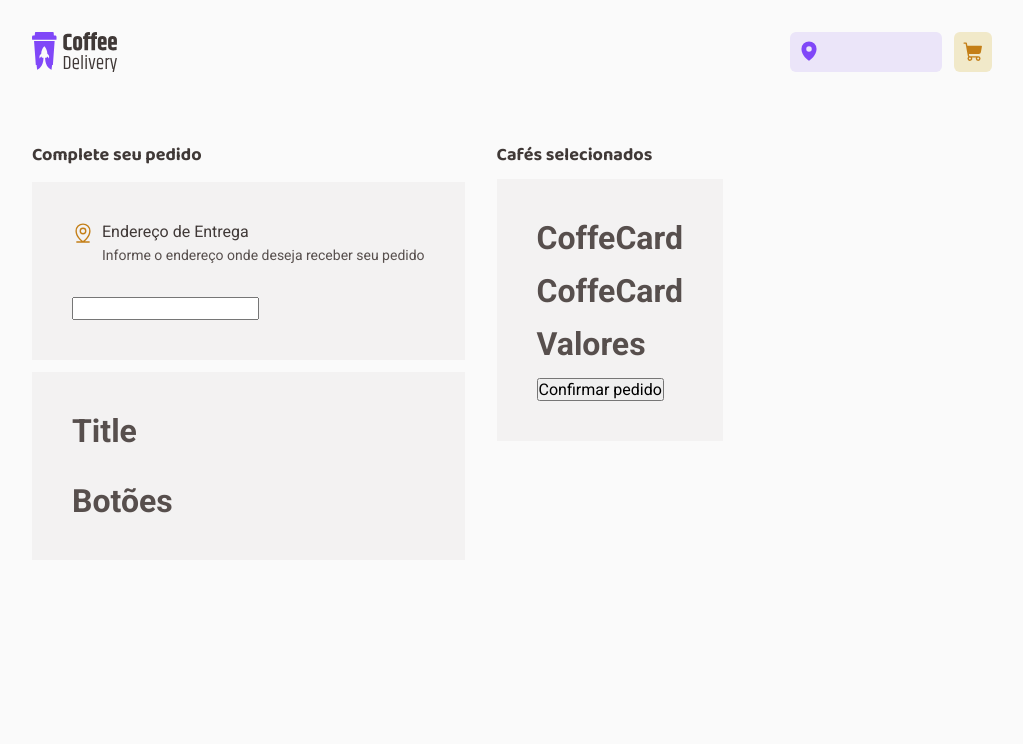
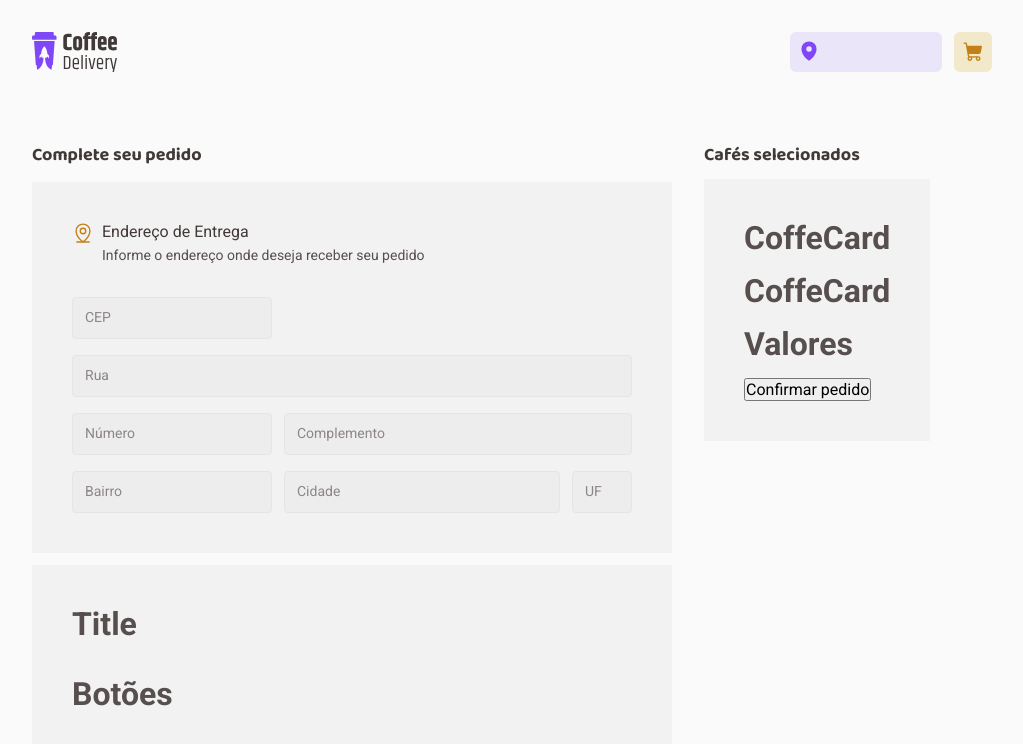
Before and after one commit to jlima004/Desafio-02-reactjs, a React (Vite) app: page /checkout in a window 1280 px wide. Shown: the top 744 px of the page, without its empty margins (128-1151 px from the left). Built offline with nearby package versions, Linux system fonts and the light colour scheme.

Commit message:
Componente AddressForm criado

```diff
--- a/package.json
+++ b/package.json
@@ -10,11 +10,14 @@
     "preview": "vite preview"
   },
   "dependencies": {
+    "@hookform/resolvers": "^3.1.1",
     "@phosphor-icons/react": "^2.0.10",
     "react": "^18.2.0",
     "react-dom": "^18.2.0",
+    "react-hook-form": "^7.45.2",
     "react-router-dom": "^6.14.2",
-    "styled-components": "^6.0.5"
+    "styled-components": "^6.0.5",
+    "zod": "^3.21.4"
   },
   "devDependencies": {
     "@rocketseat/eslint-config": "^2.1.0",
--- /dev/null
+++ b/src/pages/checkout/components/AddressForm/index.tsx
@@ -0,0 +1,156 @@
+import { useForm } from 'react-hook-form'
+import * as zod from 'zod'
+import { zodResolver } from '@hookform/resolvers/zod'
+
+import { AddressFormContainer } from './styled'
+
+const cepPatern = /^[0-9]{5}-[0-9]{3}$/
+
+const addressFormValidationSchema = zod.object({
+  bairro: zod
+    .string()
+    .nonempty('Esse campo é obrigatório!')
+    .min(3, { message: 'Esse campo deve ter no mínimo 3 caracteres' }),
+  cep: zod
+    .string()
+    .nonempty('Esse campo é obrigatório!')
+    .regex(cepPatern, { message: 'O CEP deve ter um formato válido' }),
+  cidade: zod
+    .string()
+    .nonempty('Esse campo é obrigatório!')
+    .min(3, { message: 'Esse campo deve ter no mínimo 3 caracteres' }),
+  complemento: zod.string(),
+  numero: zod
+    .string()
+    .nonempty('Esse campo é obrigatório!')
+    .min(1, { message: 'Esse campo deve ter no mínimo 1 caractere' }),
+  rua: zod
+    .string()
+    .nonempty('Esse campo é obrigatório!')
+    .min(2, { message: 'Esse campo deve ter no mínimo 2 caracteres' }),
+  uf: zod
+    .string()
+    .nonempty('Esse campo é obrigatório!')
+    .min(2, { message: 'Esse campo deve ter no mínimo 2 caracteres' })
+    .max(2, { message: 'Esse campo deve ter no máximo 2 caracteres' })
+    .toUpperCase(),
+})
+
+export type AddressFormData = zod.infer<typeof addressFormValidationSchema>
+
+interface AddressFormProps {
+  handleSubmitAdressForm: (data: AddressFormData) => void
+}
+
+export function AddressForm({ handleSubmitAdressForm }: AddressFormProps) {
+  const addressFormHook = useForm<AddressFormData>({
+    resolver: zodResolver(addressFormValidationSchema),
+    defaultValues: {
+      bairro: '',
+      cep: '',
+      cidade: '',
+      complemento: '',
+      numero: '',
+      rua: '',
+      uf: '',
+    },
+  })
+
+  const {
+    register,
+    handleSubmit,
+    formState: { errors },
+  } = addressFormHook
+
+  return (
+    <AddressFormContainer onSubmit={handleSubmit(handleSubmitAdressForm)}>
+      <input
+        className={`cep ${errors.cep && 'inputError'}`}
+        id="cep"
+        {...register('cep')}
+        type="text"
+        placeholder="CEP"
+      />
+      {errors.cep?.message && (
+        <span className="error">{errors.cep?.message}</span>
+      )}
+
+      <input
+        className={`${errors.rua && 'inputError'}`}
+        type="text"
+        id="rua"
+        {...register('rua')}
+        placeholder="Rua"
+      />
+
+      {errors.rua?.message && (
+        <span className="error">{errors.rua?.message}</span>
+      )}
+
+      <div className="placeItens">
+        <div className="numberAndNeighborhoodInputContainer">
+          <input
+            className={`${errors.numero && 'inputError'}`}
+            type="text"
+            id="numero"
+            {...register('numero')}
+            placeholder="Número"
+          />
+
+          {errors.numero?.message && (
+            <span className="error">{errors.numero?.message}</span>
+          )}
+
+          <input
+            className={`${errors.bairro && 'inputError'}`}
+            type="text"
+            id="bairro"
+            {...register('bairro')}
+            placeholder="Bairro"
+            // required
+          />
+
+          {errors.bairro?.message && (
+            <span className="error">{errors.bairro?.message}</span>
+          )}
+        </div>
+
+        <div>
+          <input
+            type="text"
+            id="complemento"
+            {...register('complemento')}
+            placeholder="Complemento"
+          />
+          <div className="cityAndUFContainer">
+            <input
+              className={`cityInput ${errors.cidade && 'inputError'}`}
+              type="text"
+              id="cidade"
+              {...register('cidade')}
+              placeholder="Cidade"
+            />
+
+            {errors.cidade?.message && (
+              <span className="error">{errors.cidade?.message}</span>
+            )}
+
+            <input
+              className={`uf ${errors.uf && 'inputError'}`}
+              id="uf"
+              type="text"
+              {...register('uf')}
+              placeholder="UF"
+            />
+
+            {errors.uf?.message && (
+              <span className="error">{errors.uf?.message}</span>
+            )}
+          </div>
+        </div>
+      </div>
+
+      {/* <button type="submit">Enviar</button> */}
+    </AddressFormContainer>
+  )
+}
--- /dev/null
+++ b/src/pages/checkout/components/AddressForm/styled.ts
@@ -0,0 +1,99 @@
+import styled from 'styled-components'
+
+export const AddressFormContainer = styled.form`
+  display: flex;
+  flex-direction: column;
+  column-gap: 0.75rem;
+  row-gap: 1rem;
+
+  max-width: 35rem;
+
+  input[type='text'] {
+    padding: 0.75rem;
+
+    font-size: 0.875rem;
+    font-weight: 400;
+    line-height: 1.3;
+
+    max-height: 2.625rem;
+
+    color: ${(props) => props.theme['base-text']};
+    background: ${(props) => props.theme['base-input']};
+    border: 1px solid ${(props) => props.theme['base-button']};
+    border-radius: 4px;
+
+    &:focus-visible {
+      outline: ${(props) => props.theme['yellow-dark']} solid 2px;
+    }
+  }
+
+  /* Tratamento de Erros */
+  input[type='text'].inputError {
+    &:focus-visible {
+      outline: none;
+    }
+    outline: #ff0000 solid 2px;
+  }
+
+  span.error {
+    color: #ff0000;
+    font-size: 14px;
+    position: relative;
+    top: -12px;
+  }
+  /* Fim do tratamento de Erros */
+
+  input[type='text']::placeholder {
+    font-size: 0.875rem;
+    font-weight: 400;
+    line-height: 1.3;
+
+    color: ${(props) => props.theme['base-label']};
+  }
+
+  input[type='text'].cep {
+    max-width: 12.5rem;
+  }
+
+  input[type='text'].uf {
+    max-width: 3.75rem;
+  }
+
+  input[type='text'].cityInput {
+    min-width: 17.25rem;
+    width: 100%;
+  }
+
+  @media (max-width: 500px) {
+    input[type='text'].cityInput {
+      min-width: auto;
+    }
+  }
+
+  div.placeItens {
+    display: flex;
+    flex-direction: row;
+    flex-wrap: wrap;
+    column-gap: 0.75rem;
+    row-gap: 1rem;
+    flex: 1;
+
+    div {
+      display: flex;
+      flex-direction: column;
+      column-gap: 0.75rem;
+      row-gap: 1rem;
+      flex: 1;
+
+      div.cityAndUFContainer {
+        display: flex;
+        flex-direction: row;
+        flex: 1;
+      }
+    }
+
+    div.numberAndNeighborhoodInputContainer {
+      min-width: 12.5rem;
+    }
+  }
+`
--- a/src/pages/checkout/index.tsx
+++ b/src/pages/checkout/index.tsx
@@ -1,12 +1,18 @@
 import { MapPinLine } from '@phosphor-icons/react'
+
 import {
   CheckoutContainer,
   CheckoutCardContainer,
   TitleContainer,
   AddressTitleContainer,
 } from './styles'
+import { AddressForm, AddressFormData } from './components/AddressForm'
 
 export function Checkout() {
+  function handleSubmitAdressForm(data: AddressFormData) {
+    console.log(data)
+  }
+
   return (
     <CheckoutContainer>
       <div className="checkoutItem">
@@ -20,9 +26,8 @@ export function Checkout() {
               </div>
               <p>Informe o endereço onde deseja receber seu pedido</p>
             </AddressTitleContainer>
-            <form>
-              <input type="text" />
-            </form>
+
+            <AddressForm handleSubmitAdressForm={handleSubmitAdressForm} />
           </CheckoutCardContainer>
         </div>
 
```
Also changed, not shown: 1 other file (tests, documents, lock files or other folders).
